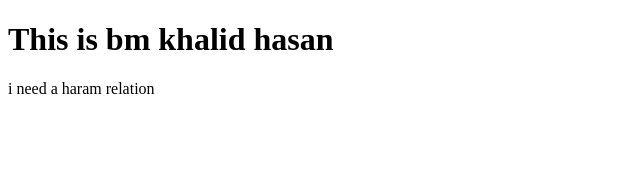
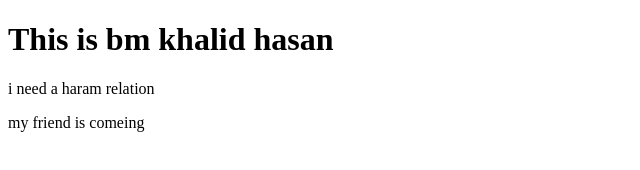
Before and after one commit to bmkhalidhasan/failure-frist, a plain HTML site: page index.html in a window 1280 px wide. Shown: the whole page, without its empty margins (0-640 px from the left). Drawn offline with Linux system fonts and the light colour scheme.

Commit message:
fahim adding

```diff
--- a/index.html
+++ b/index.html
@@ -8,5 +8,6 @@
 <body>
     <h1>This is bm khalid hasan</h1>
     <p>i need a haram relation</p>
+    <p>my friend is comeing</p>
 </body>
 </html>
```
